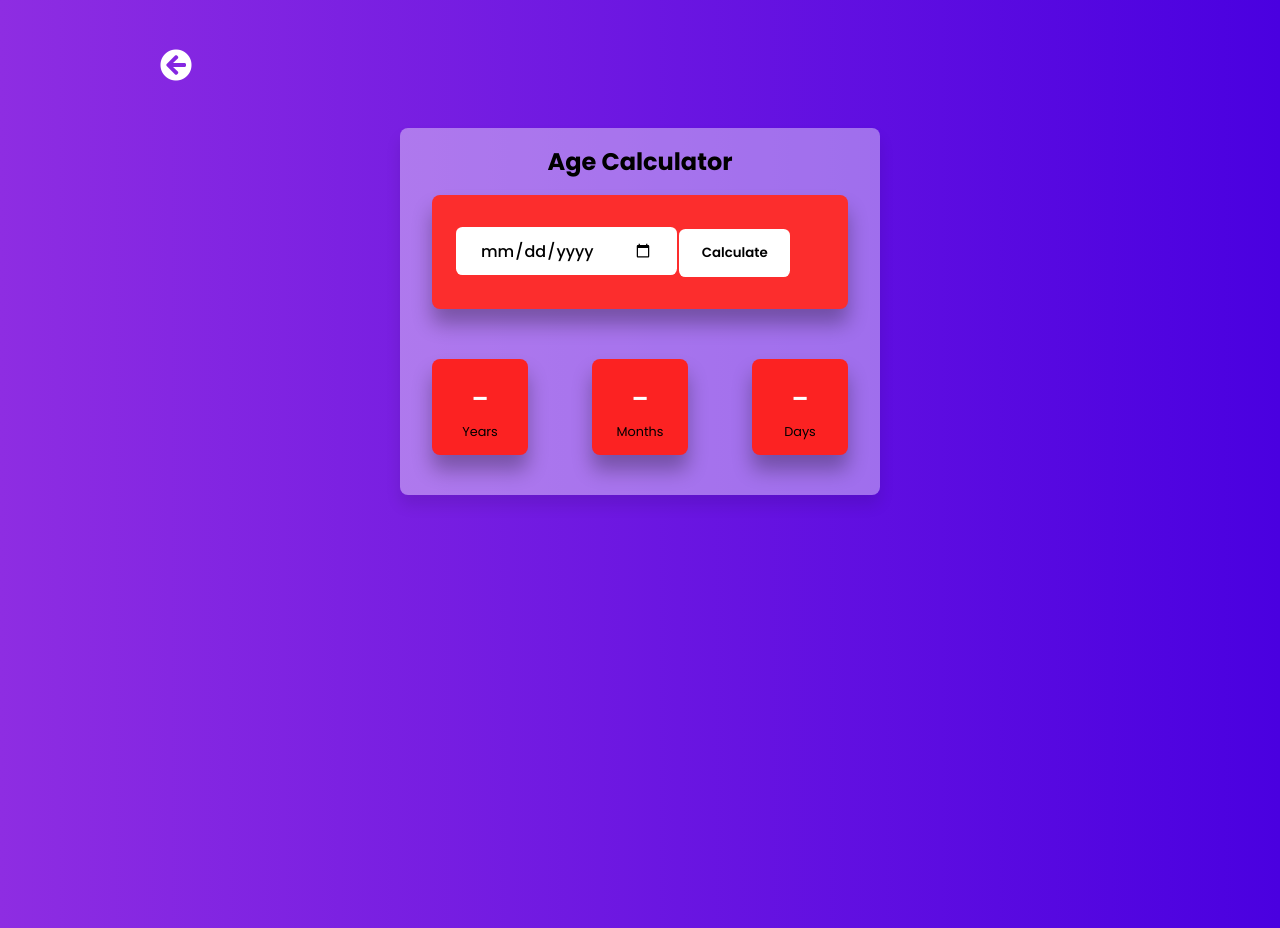
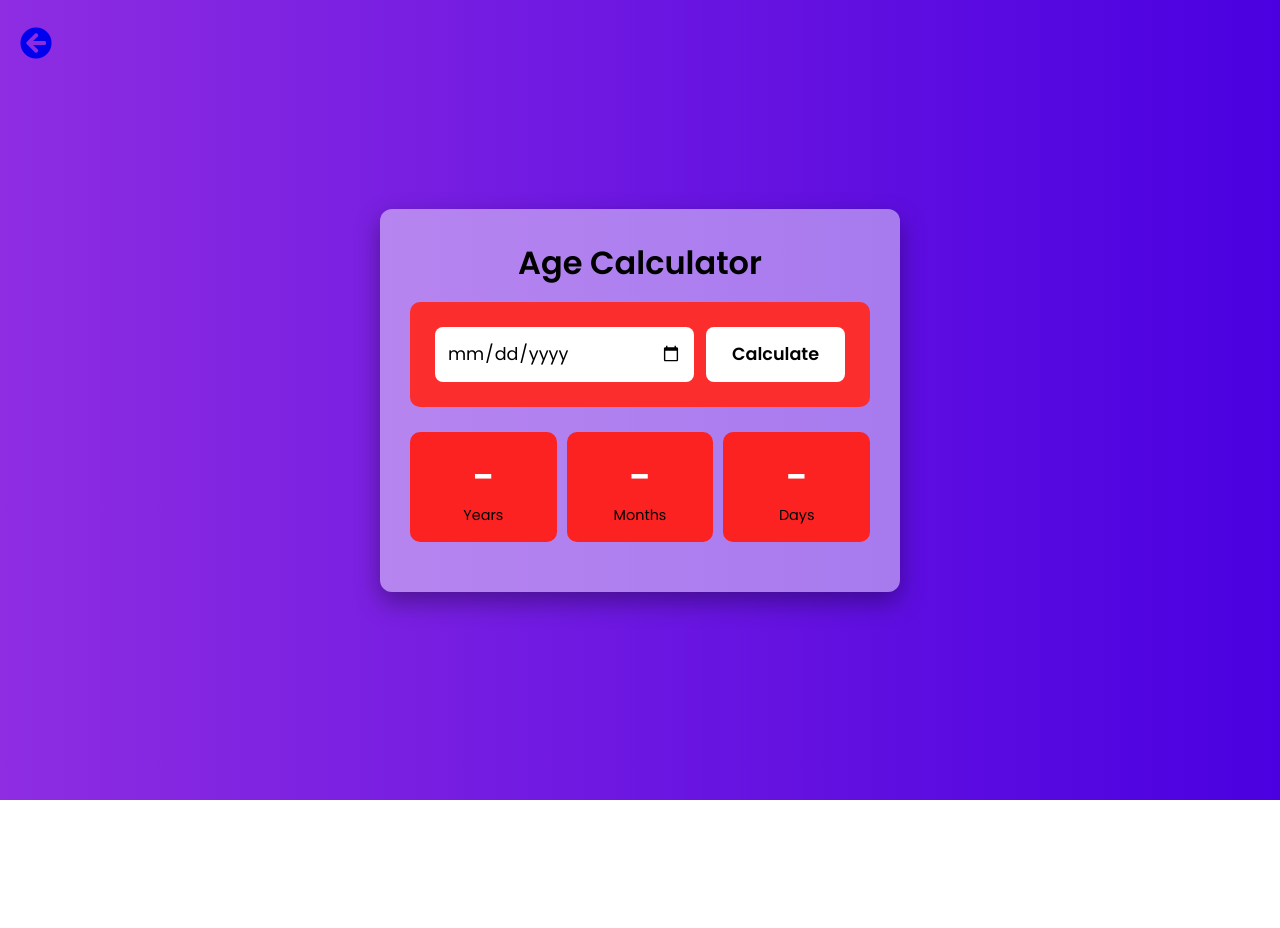
Before and after one commit to kiran13245/Age-Calculator, a plain HTML site: page index.html in a window 1280 px wide. After the commit the page ends 800 px from the top, so only its background shows below. Drawn offline with Linux system fonts and the light colour scheme.

Commit message:
style.css

```diff
--- a/style.css
+++ b/style.css
@@ -1,136 +1,162 @@
-@import url('https://fonts.googleapis.com/css2?family=Poppins:wght@200;300;400;500;600;700&display=swap');
+@import url('https://fonts.googleapis.com/css2?family=Poppins:wght@300;400;500;600&display=swap');
 
 *{
   margin: 0;
   padding: 0;
   box-sizing: border-box;
-}
-body{
-    width: 100%;
-    height: 100vh;
-    background: linear-gradient(to right, #8e2de2, #4a00e0);
-    font-size: 62.5%;
-    overflow: hidden;
-}
-.container {
-  background: rgba(255, 255, 255, 0.40);
-  transform-style: preserve-3d;
-  transition: .3s;
-  box-shadow: 0 15px 35px rgba(0, 0, 0, 0.6);
-  max-width: 30rem;
-  width: 100%;
-  margin: 8rem auto;
-  padding: 1rem 2rem 1rem 2rem;
-  border-radius: .5rem;
-  box-shadow: 0px 10px 15px rgba(0,0,0,0.1);
-}
-.container *{
-    border: none;
-    outline: none;
   font-family: 'Poppins', sans-serif;
 }
-h3{
+
+body{
+  min-height: 100vh;
+  background: linear-gradient(to right, #8e2de2, #4a00e0);
+  display: flex;
+  align-items: center;
+  justify-content: center;
+  padding: 15px;
+}
+
+/* Back button */
+.backbtn{
+  position: fixed;
+  top: 20px;
+  left: 20px;
+  font-size: 2rem;
+  color: #fff;
+}
+
+/* Main card */
+.container{
+  width: 100%;
+  max-width: 380px;
+  background: rgba(255,255,255,0.45);
+  padding: 18px;
+  border-radius: 12px;
+  box-shadow: 0 10px 25px rgba(0,0,0,0.35);
+}
+
+/* Title */
+.container h3{
+  text-align: center;
   font-size: 1.5rem;
-    text-align: center;
-    margin-bottom: 1rem;
+  margin-bottom: 15px;
 }
+
+/* Input area */
 .input-wrapper{
   background: rgb(252, 45, 45);
-    padding: 2rem 1.5rem;
-    border-radius: .5rem;
-    box-shadow: 0 15px 20px rgba(0, 0, 0, 0.3);
-    margin-bottom: 50px;
-}
-input {
-    height: 3rem;
-    background: #fff;
-    color: #000;
-    font-weight: 500;
-    border-radius: .4rem;
-    width: 60%;
-    padding: 0 1.5rem;
-    font-size: 1rem;
-}
-button{
-    width: 30%;
-    float: none;
-    cursor: pointer;
-    height: 3rem;
-    background: #fff;
-    color: #000;
-    font-weight: 600;
-    border-radius: .4rem;
-    transition: .3s;
-    display: inline-block;
-}
-button:hover{
-    background: rgb(253, 253, 0);
-}
-button span {
-    cursor: pointer;
-    display: inline-block;
-    position: relative;
-    transition: 0.5s;
-}
-button span:after {
-    content: '\00bb';
-    position: absolute;
-    opacity: 0;
-    top: -9px;
-    font-size: 24px;
-    right: -10px;
-    transition: 0.5s;
-}
-button:hover span {
-    padding-right: 15px;
-}
-button:hover span:after {
-    opacity: 1;
-    right: 0;
+  padding: 15px;
+  border-radius: 10px;
+  display: flex;
+  flex-direction: column;
+  gap: 12px;
+  margin-bottom: 25px;
 }
 
-.output-wrapper {
+input{
   width: 100%;
-    display: flex;
-    justify-content: space-between;
-    margin-bottom: 1.5rem;
-}
-.output-wrapper div{
-    height: 6rem;
-    width: 6rem;
-    background: rgb(252, 34, 34);
-    border-radius: 0.5rem;
-    color: #fff;
-    display: grid;
-    place-items: center;
-    padding: 1rem 0;
-    box-shadow: 0 15px 20px rgba(0, 0, 0, 0.3);
-}
-.details span{
-    font-size: 2rem;
-    font-weight: 500;
-}
-.details p{
-    font-size: 0.8rem;
-    color: rgb(0, 0, 0);
-    font-weight: 400;
-}
-#wishmsg{
-    color: rgb(0, 0, 0);
-    display: none;
-    font-family: 'Lobster Two', cursive;
+  height: 48px;
+  font-size: 1rem;
+  border-radius: 8px;
+  padding: 0 12px;
+  border: none;
 }
 
-.backbtn {
-    position: absolute;
+button{
+  width: 100%;
+  height: 48px;
+  border-radius: 8px;
+  font-size: 1rem;
+  font-weight: 600;
+  background: #fff;
+  cursor: pointer;
+  border: none;
+  transition: 0.3s;
+}
+
+button:hover{
+  background: yellow;
+}
+
+/* Output */
+.output-wrapper{
+  display: flex;
+  gap: 10px;
+  margin-bottom: 20px;
+}
+
+.details{
+  flex: 1;
+  height: 85px;
+  background: rgb(252, 34, 34);
+  border-radius: 10px;
+  color: #fff;
+  display: flex;
+  flex-direction: column;
+  align-items: center;
+  justify-content: center;
+}
+
+.details span{
+  font-size: 1.8rem;
+  font-weight: 600;
+}
+
+.details p{
+  font-size: 0.75rem;
+  color: #000;
+}
+
+/* Birthday message */
+#wishmsg{
+  display: none;
+  text-align: center;
+  font-size: 1rem;
+  color: #000;
+}
+
+/* ===== DESKTOP / LAPTOP ===== */
+@media (min-width: 992px){
+
+  .container{
+    max-width: 520px;
+    padding: 30px;
+  }
+
+  .container h3{
     font-size: 2rem;
-    float: left;
-    cursor: pointer;
-    top: 3rem;
-    margin-left: 10rem;
-    color:rgb(255, 255, 255);
   }
-.backbtn a{
-    text-decoration: none;
-    color: inherit;
+
+  .input-wrapper{
+    flex-direction: row;
+    padding: 25px;
   }
+
+  input{
+    width: 65%;
+    height: 55px;
+    font-size: 1.1rem;
+  }
+
+  button{
+    width: 35%;
+    height: 55px;
+    font-size: 1.1rem;
+  }
+
+  .details{
+    height: 110px;
+  }
+
+  .details span{
+    font-size: 2.4rem;
+  }
+
+  .details p{
+    font-size: 0.9rem;
+  }
+
+  #wishmsg{
+    font-size: 1.2rem;
+  }
+}
```
Lines whose indentation alone changed are shown as unchanged.
